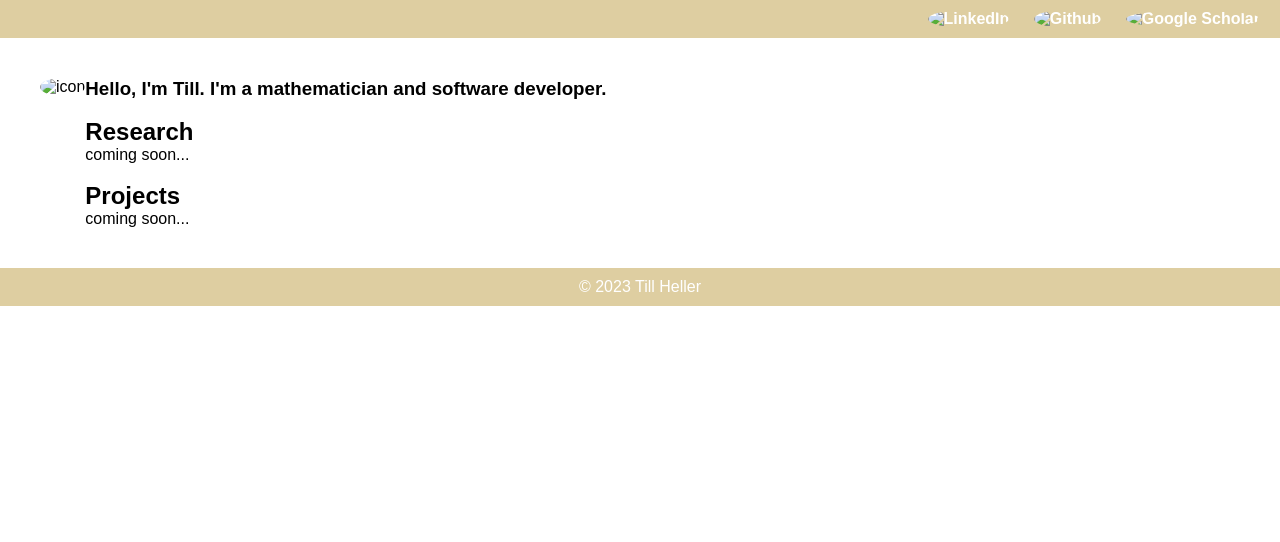
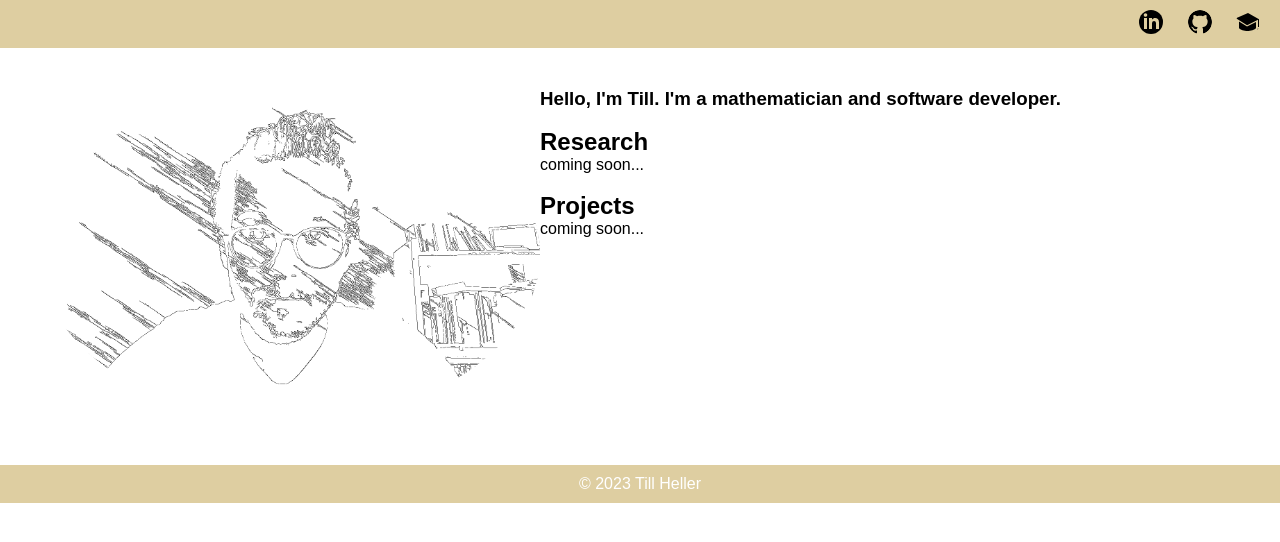
Before and after one commit to heller7/heller, a plain HTML site: page index.html in a window 1280 px wide. Drawn offline with Linux system fonts and the light colour scheme.

Commit message:
Update index.html

```diff
--- a/index.html
+++ b/index.html
@@ -10,16 +10,16 @@
     <header>
         <nav>
             <ul>
-                <li><a class="social-icons" href="https://www.linkedin.com/in/till-h-1a6a05220/" target="_blank"><img src="icons/linkedin-icon.svg" alt="LinkedIn"></a></li>
-                <li><a href="https://github.com/heller7" target="_blank"><img src="icons/github-icon.svg" alt="Github"></a></li>
-                <li><a href="https://scholar.google.de/citations?user=my59SwYAAAAJ" target="_blank"><img src="icons/scholar-icon.svg" alt="Google Scholar"></a></li>
+                <li><a class="social-icons" href="https://www.linkedin.com/in/till-h-1a6a05220/" target="_blank"><img src="linkedin-icon.svg" alt="LinkedIn"></a></li>
+                <li><a href="https://github.com/heller7" target="_blank"><img src="github-icon.svg" alt="Github"></a></li>
+                <li><a href="https://scholar.google.de/citations?user=my59SwYAAAAJ" target="_blank"><img src="scholar-icon.svg" alt="Google Scholar"></a></li>
             </ul>
         </nav>
     </header>
 
     <section>
         <div>
-            <img src="img/img.png" alt="icon" width="500">
+            <img src="img.png" alt="icon" width="500">
         </div>
         <div id="resume">
             <h3>Hello, I'm Till. I'm a mathematician and software developer. </h3>
```
